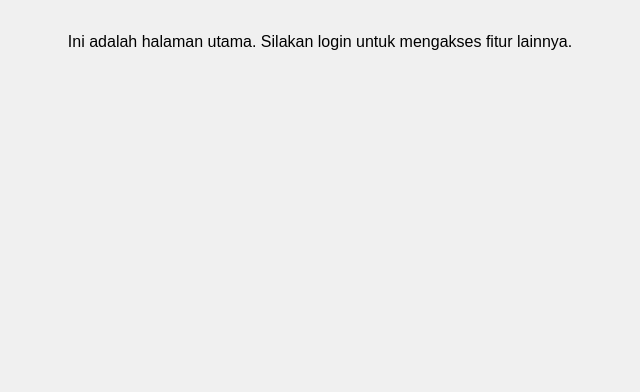
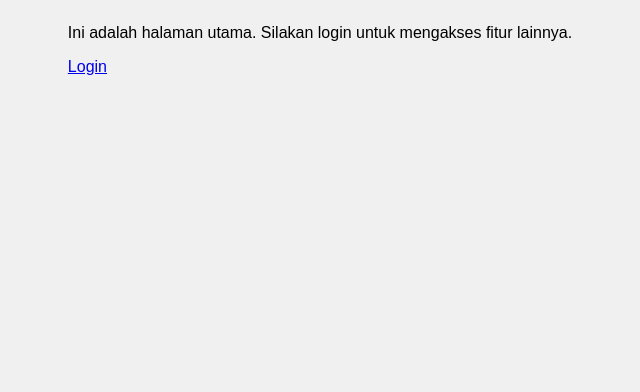
Before and after one commit to RerezzOfficial/apaaja, a website: page public/index.html in a window 1280 px wide. Shown: the part 408-800 px from the top of the page, without its empty margins (320-960 px from the left). Drawn offline with Linux system fonts and the light colour scheme.

Commit message:
Update index.html

```diff
--- a/public/index.html
+++ b/public/index.html
@@ -12,6 +12,7 @@
   </header>
   <main>
     <p>Ini adalah halaman utama. Silakan login untuk mengakses fitur lainnya.</p>
+    <a href="/login">Login</a>
   </main>
 </body>
 </html>
```
